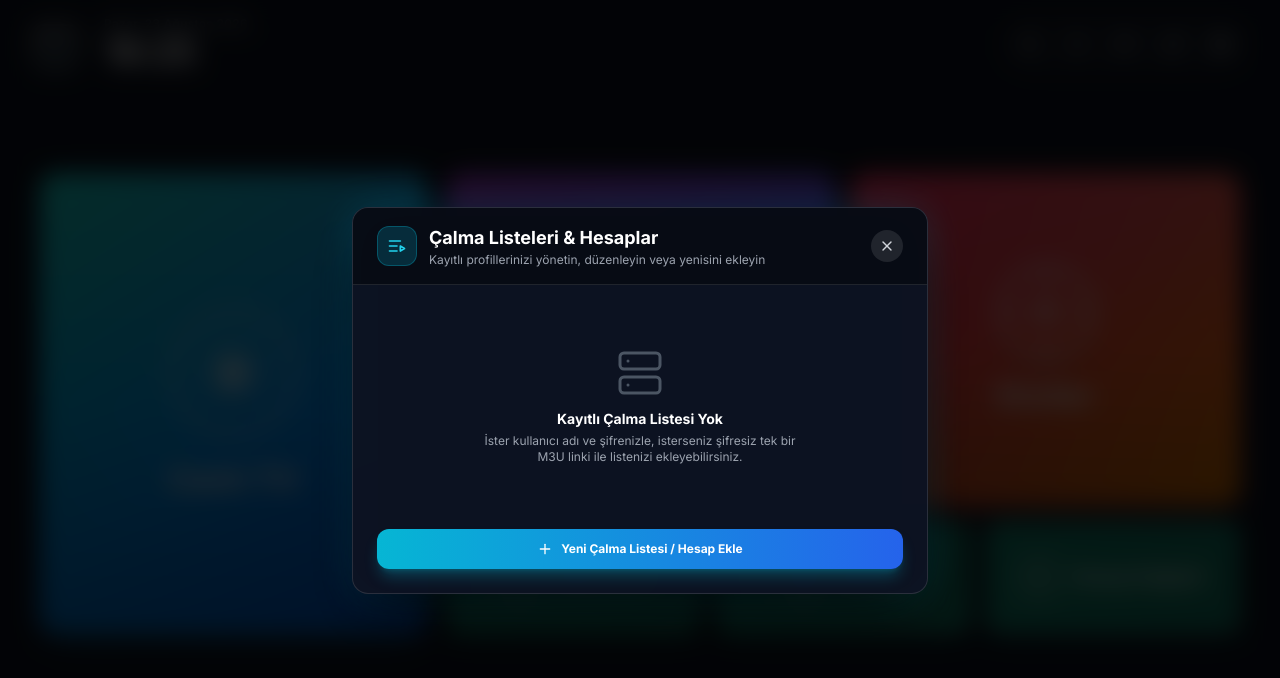
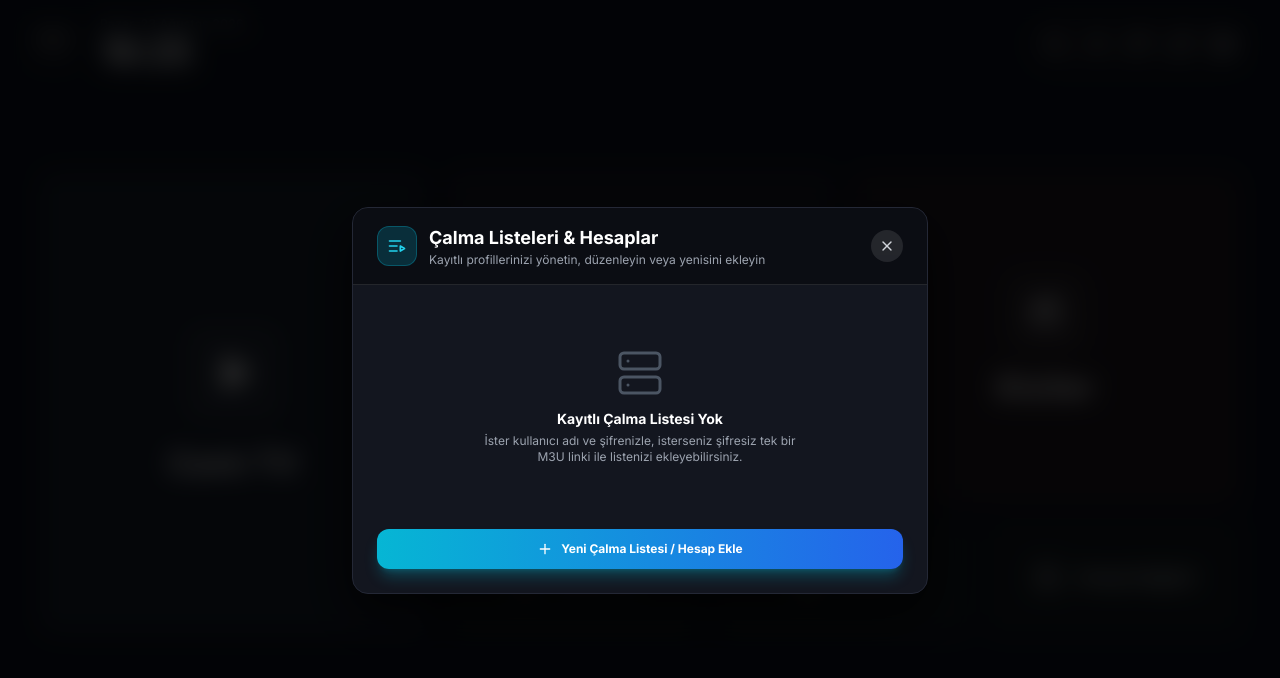
Before and after one commit to efekurttepee/iptvPlayer, a React (Vite) app: page / in a window 1280 px wide. Shown: the top 678 px of the page. Built offline with nearby package versions, Linux system fonts and the light colour scheme.

Commit message:
release: v1.0.3 - simplify colors to clean minimal dark theme, remove neon & glassmorphism

```diff
--- a/package.json
+++ b/package.json
@@ -1,6 +1,6 @@
 {
   "name": "iptv-player-desktop",
-  "version": "1.0.2",
+  "version": "1.0.3",
   "type": "module",
   "description": "Modern IPTV Player for Windows Desktop with Xtream Codes API and Resume Playback",
   "main": "electron/main.cjs",
--- a/src/components/Dashboard.tsx
+++ b/src/components/Dashboard.tsx
@@ -65,23 +65,14 @@ export const Dashboard: React.FC<DashboardProps> = ({
             onClick={() => onNavigate('live')}
             role="button"
             tabIndex={0}
-            className="col-span-4 h-full rounded-2xl card-live-tv p-6 flex flex-col items-center justify-center cursor-pointer transition-all duration-300 transform hover:scale-[1.02] hover:shadow-2xl hover:shadow-cyan-500/50 group border border-white/20 relative overflow-hidden"
+            className="col-span-4 h-full rounded-2xl card-live-tv p-6 flex flex-col items-center justify-center cursor-pointer transition-all duration-200 hover:scale-[1.01] group relative overflow-hidden"
           >
-            {/* Arka plan parlama efekti */}
-            <div className="absolute inset-0 bg-gradient-to-t from-black/20 via-transparent to-white/10 pointer-events-none" />
-
-            {/* Özel Segmentli Dairesel Canlı TV İkonu */}
-            <div className="relative w-28 h-28 lg:w-32 lg:h-32 mb-6 flex items-center justify-center">
-              {/* Segmentli dış halka */}
-              <div className="absolute inset-0 rounded-full border-4 border-dashed border-white/70 animate-[spin_20s_linear_infinite]" />
-              <div className="absolute inset-2 rounded-full border-2 border-white/30" />
-              {/* İç Daire & Oynat İkonu */}
-              <div className="w-16 h-16 rounded-full bg-white/20 backdrop-blur-md flex items-center justify-center shadow-lg group-hover:scale-110 group-hover:bg-white/30 transition-all duration-300">
-                <Play className="w-8 h-8 text-white fill-white ml-1" />
-              </div>
+            {/* Özel Sade Canlı TV İkonu */}
+            <div className="w-24 h-24 mb-6 rounded-2xl bg-white/[0.06] border border-white/10 flex items-center justify-center group-hover:scale-105 transition-transform duration-200">
+              <Play className="w-10 h-10 text-white fill-white ml-1" />
             </div>
 
-            <h2 className="text-2xl lg:text-3xl font-extrabold text-white tracking-wide drop-shadow-md group-hover:tracking-wider transition-all">
+            <h2 className="text-2xl lg:text-3xl font-bold text-white tracking-wide">
               Canlı TV
             </h2>
           </div>
@@ -92,87 +83,68 @@ export const Dashboard: React.FC<DashboardProps> = ({
             {/* Üst Satır: FİLMLER & DİZİLER */}
             <div className="grid grid-cols-2 gap-4 flex-1">
 
-              {/* 2. FİLMLER (Mor/Mavi Degrade Kart) */}
+              {/* 2. FİLMLER */}
               <div
                 onClick={() => onNavigate('movies')}
                 role="button"
                 tabIndex={0}
-                className="h-full rounded-2xl card-movies p-6 flex flex-col items-center justify-center cursor-pointer transition-all duration-300 transform hover:scale-[1.02] hover:shadow-2xl hover:shadow-purple-500/50 group border border-white/20 relative overflow-hidden"
+                className="h-full rounded-2xl card-movies p-6 flex flex-col items-center justify-center cursor-pointer transition-all duration-200 hover:scale-[1.01] group relative overflow-hidden"
               >
-                <div className="absolute inset-0 bg-gradient-to-t from-black/20 via-transparent to-white/10 pointer-events-none" />
-
-                {/* Film Makarası İkonu */}
-                <div className="w-20 h-20 lg:w-24 lg:h-24 mb-4 rounded-full border-4 border-white/80 flex items-center justify-center relative shadow-xl group-hover:rotate-12 transition-transform duration-500">
-                  <div className="w-12 h-12 rounded-full border-2 border-dashed border-white/60 flex items-center justify-center">
-                    <Film className="w-7 h-7 text-white" />
-                  </div>
-                  {/* Dış delikler efekti */}
-                  <div className="absolute top-1 w-2.5 h-2.5 rounded-full bg-white/70" />
-                  <div className="absolute bottom-1 w-2.5 h-2.5 rounded-full bg-white/70" />
-                  <div className="absolute left-1 w-2.5 h-2.5 rounded-full bg-white/70" />
-                  <div className="absolute right-1 w-2.5 h-2.5 rounded-full bg-white/70" />
+                <div className="w-20 h-20 mb-4 rounded-2xl bg-white/[0.06] border border-white/10 flex items-center justify-center group-hover:scale-105 transition-transform duration-200">
+                  <Film className="w-8 h-8 text-white" />
                 </div>
 
-                <h2 className="text-2xl lg:text-3xl font-extrabold text-white tracking-wide drop-shadow-md">
+                <h2 className="text-2xl lg:text-3xl font-bold text-white tracking-wide">
                   Filmler
                 </h2>
               </div>
 
-              {/* 3. DİZİLER (Kırmızı/Turuncu Degrade Kart) */}
+              {/* 3. DİZİLER */}
               <div
                 onClick={() => onNavigate('series')}
                 role="button"
                 tabIndex={0}
-                className="h-full rounded-2xl card-series p-6 flex flex-col items-center justify-center cursor-pointer transition-all duration-300 transform hover:scale-[1.02] hover:shadow-2xl hover:shadow-red-500/50 group border border-white/20 relative overflow-hidden"
+                className="h-full rounded-2xl card-series p-6 flex flex-col items-center justify-center cursor-pointer transition-all duration-200 hover:scale-[1.01] group relative overflow-hidden"
               >
-                <div className="absolute inset-0 bg-gradient-to-t from-black/20 via-transparent to-white/10 pointer-events-none" />
-
-                {/* Dizi Makarası İkonu */}
-                <div className="w-20 h-20 lg:w-24 lg:h-24 mb-4 rounded-full border-4 border-white/80 flex items-center justify-center relative shadow-xl group-hover:-rotate-12 transition-transform duration-500">
-                  <div className="w-12 h-12 rounded-full border-2 border-dashed border-white/60 flex items-center justify-center">
-                    <Clapperboard className="w-7 h-7 text-white" />
-                  </div>
-                  <div className="absolute top-1 w-2.5 h-2.5 rounded-full bg-white/70" />
-                  <div className="absolute bottom-1 w-2.5 h-2.5 rounded-full bg-white/70" />
-                  <div className="absolute left-1 w-2.5 h-2.5 rounded-full bg-white/70" />
-                  <div className="absolute right-1 w-2.5 h-2.5 rounded-full bg-white/70" />
+                <div className="w-20 h-20 mb-4 rounded-2xl bg-white/[0.06] border border-white/10 flex items-center justify-center group-hover:scale-105 transition-transform duration-200">
+                  <Clapperboard className="w-8 h-8 text-white" />
                 </div>
 
-                <h2 className="text-2xl lg:text-3xl font-extrabold text-white tracking-wide drop-shadow-md">
+                <h2 className="text-2xl lg:text-3xl font-bold text-white tracking-wide">
                   Diziler
                 </h2>
               </div>
             </div>
 
-            {/* Alt Satır: TEKRAR İZLE, AYARLAR, HESAP DEĞİŞTİR (3 Yeşil Alt Kart) */}
+            {/* Alt Satır: TEKRAR İZLE, AYARLAR, HESAP DEĞİŞTİR */}
             <div className="grid grid-cols-3 gap-4 h-24 lg:h-28">
 
-              {/* 4. TEKRAR İZLE (Catch Up) */}
+              {/* 4. TEKRAR İZLE */}
               <div
                 onClick={() => onNavigate('catchup')}
                 role="button"
                 tabIndex={0}
-                className="h-full rounded-xl card-sub-green px-4 flex items-center justify-center space-x-3 cursor-pointer transition-all duration-300 transform hover:scale-[1.03] hover:shadow-lg hover:shadow-emerald-500/30 group border border-white/15"
+                className="h-full rounded-xl card-sub-green px-4 flex items-center justify-center space-x-3 cursor-pointer transition-all duration-200 hover:scale-[1.02] group"
               >
-                <div className="w-10 h-10 rounded-full border-2 border-white/80 flex items-center justify-center group-hover:-rotate-45 transition-transform flex-shrink-0">
-                  <RotateCcw className="w-5 h-5 text-white" />
+                <div className="w-9 h-9 rounded-xl bg-white/[0.06] border border-white/10 flex items-center justify-center flex-shrink-0">
+                  <RotateCcw className="w-4.5 h-4.5 text-white" />
                 </div>
-                <span className="text-base lg:text-lg font-bold text-white tracking-wide leading-tight">
+                <span className="text-base font-semibold text-white tracking-wide">
                   Tekrar İzle
                 </span>
               </div>
 
-              {/* 5. AYARLAR (Settings) */}
+              {/* 5. AYARLAR */}
               <div
                 onClick={() => onNavigate('settings')}
                 role="button"
                 tabIndex={0}
-                className="h-full rounded-xl card-sub-green px-4 flex items-center justify-center space-x-3 cursor-pointer transition-all duration-300 transform hover:scale-[1.03] hover:shadow-lg hover:shadow-emerald-500/30 group border border-white/15"
+                className="h-full rounded-xl card-sub-green px-4 flex items-center justify-center space-x-3 cursor-pointer transition-all duration-200 hover:scale-[1.02] group"
               >
-                <div className="w-10 h-10 rounded-full border-2 border-white/80 flex items-center justify-center group-hover:rotate-90 transition-transform flex-shrink-0">
-                  <Settings className="w-5 h-5 text-white" />
+                <div className="w-9 h-9 rounded-xl bg-white/[0.06] border border-white/10 flex items-center justify-center flex-shrink-0">
+                  <Settings className="w-4.5 h-4.5 text-white" />
                 </div>
-                <span className="text-base lg:text-lg font-bold text-white tracking-wide leading-tight">
+                <span className="text-base font-semibold text-white tracking-wide">
                   Ayarlar
                 </span>
               </div>
@@ -182,12 +154,12 @@ export const Dashboard: React.FC<DashboardProps> = ({
                 onClick={() => onNavigate('playlists')}
                 role="button"
                 tabIndex={0}
-                className="h-full rounded-xl card-sub-green px-4 flex items-center justify-center space-x-3 cursor-pointer transition-all duration-300 transform hover:scale-[1.03] hover:shadow-lg hover:shadow-emerald-500/30 group border border-white/15"
+                className="h-full rounded-xl card-sub-green px-4 flex items-center justify-center space-x-3 cursor-pointer transition-all duration-200 hover:scale-[1.02] group"
               >
-                <div className="w-10 h-10 rounded-full border-2 border-white/80 flex items-center justify-center group-hover:scale-110 transition-transform flex-shrink-0">
-                  <ListVideo className="w-5 h-5 text-white" />
+                <div className="w-9 h-9 rounded-xl bg-white/[0.06] border border-white/10 flex items-center justify-center flex-shrink-0">
+                  <ListVideo className="w-4.5 h-4.5 text-white" />
                 </div>
-                <span className="text-base lg:text-lg font-bold text-white tracking-wide leading-tight">
+                <span className="text-base font-semibold text-white tracking-wide">
                   Hesap Değiştir
                 </span>
               </div>
@@ -217,8 +189,8 @@ export const Dashboard: React.FC<DashboardProps> = ({
           </div>
         </div>
 
-        <div className="text-gray-400 font-semibold tracking-wider">
-          v 1.0.2
+        <div className="text-gray-400 font-medium tracking-wider">
+          v 1.0.3
         </div>
       </footer>
     </div>
--- a/src/index.css
+++ b/src/index.css
@@ -4,14 +4,14 @@
 
 @layer base {
   :root {
-    --bg-main: #0a0f1d;
+    --bg-main: #0e1117;
   }
 
   body {
-    background: radial-gradient(circle at 50% 20%, #16243d 0%, #0a0f1d 75%, #060913 100%);
+    background: #0f121a;
     color: #ffffff;
     user-select: none;
-    font-family: 'Outfit', 'Inter', system-ui, sans-serif;
+    font-family: 'Inter', -apple-system, BlinkMacSystemFont, 'Segoe UI', Roboto, sans-serif;
     margin: 0;
     padding: 0;
     overflow: hidden;
@@ -20,76 +20,70 @@
   }
 }
 
-/* Custom glowing card gradients matching the screenshot */
+/* Minimalist, elegant dark cards without neon gradients or glowing shadows */
 .card-live-tv {
-  background: linear-gradient(145deg, #00d2c4 0%, #0099ff 55%, #0066ff 100%);
-  box-shadow: 0 10px 30px -10px rgba(0, 180, 255, 0.4);
+  background: #19202e;
+  border: 1px solid #283347;
+}
+.card-live-tv:hover {
+  background: #1e2738;
+  border-color: #3b4b66;
 }
 
 .card-movies {
-  background: linear-gradient(145deg, #9d26be 0%, #5d38e2 50%, #00a2ff 100%);
-  box-shadow: 0 10px 30px -10px rgba(120, 40, 220, 0.4);
+  background: #1b1c28;
+  border: 1px solid #2b2e3e;
+}
+.card-movies:hover {
+  background: #212332;
+  border-color: #3d4257;
 }
 
 .card-series {
-  background: linear-gradient(145deg, #ff1a53 0%, #f94144 40%, #ff8800 100%);
-  box-shadow: 0 10px 30px -10px rgba(255, 60, 80, 0.4);
+  background: #201b22;
+  border: 1px solid #352a37;
+}
+.card-series:hover {
+  background: #27212a;
+  border-color: #48394a;
 }
 
 .card-sub-green {
-  background: linear-gradient(145deg, #10856f 0%, #137762 100%);
-  box-shadow: 0 6px 20px -6px rgba(16, 133, 111, 0.35);
+  background: #151c22;
+  border: 1px solid #232d36;
+}
+.card-sub-green:hover {
+  background: #1a232b;
+  border-color: #2f3c47;
 }
 
-.card-sub-green:hover {
-  background: linear-gradient(145deg, #149c83 0%, #178c73 100%);
-}
-
-/* Glassmorphism utility */
+/* Clean solid dark panels without heavy blur or neon glow */
 .glass-panel {
-  background: rgba(16, 24, 40, 0.75);
-  backdrop-filter: blur(16px);
-  -webkit-backdrop-filter: blur(16px);
-  border: 1px solid rgba(255, 255, 255, 0.08);
+  background: #151821;
+  border: 1px solid #242938;
 }
 
 .glass-modal {
-  background: rgba(13, 20, 36, 0.94);
-  backdrop-filter: blur(24px);
-  -webkit-backdrop-filter: blur(24px);
-  border: 1px solid rgba(255, 255, 255, 0.12);
-  box-shadow: 0 25px 60px -15px rgba(0, 0, 0, 0.8), 0 0 40px rgba(0, 198, 255, 0.15);
+  background: #13161f;
+  border: 1px solid #242836;
+  box-shadow: 0 20px 50px rgba(0, 0, 0, 0.7);
 }
 
-/* Custom modern scrollbar */
+/* Custom clean scrollbar */
 ::-webkit-scrollbar {
   width: 6px;
   height: 6px;
 }
 
 ::-webkit-scrollbar-track {
-  background: rgba(10, 16, 30, 0.4);
+  background: #0f121a;
 }
 
 ::-webkit-scrollbar-thumb {
-  background: rgba(255, 255, 255, 0.15);
+  background: #282d3c;
   border-radius: 4px;
 }
 
 ::-webkit-scrollbar-thumb:hover {
-  background: rgba(0, 198, 255, 0.5);
+  background: #3e455b;
 }
-
-/* Animations */
-@keyframes pulseGlow {
-  0%, 100% {
-    box-shadow: 0 0 25px rgba(0, 210, 196, 0.4);
-  }
-  50% {
-    box-shadow: 0 0 40px rgba(0, 210, 196, 0.7);
-  }
-}
-
-.animate-pulse-glow {
-  animation: pulseGlow 3s infinite ease-in-out;
-}
```
Also changed, not shown: src/components/Header.tsx (+16 -21 lines), src/components/SettingsModal.tsx (+6 -7 lines), src/components/UpdateNotification.tsx (+16 -16 lines).
